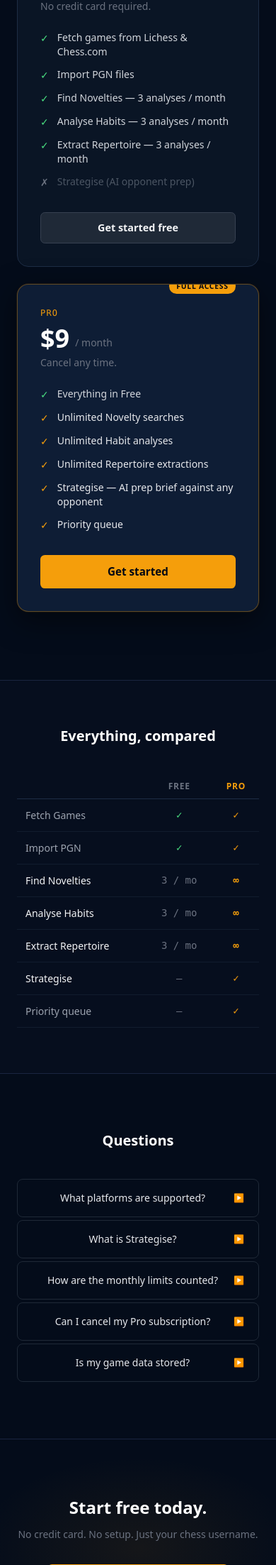
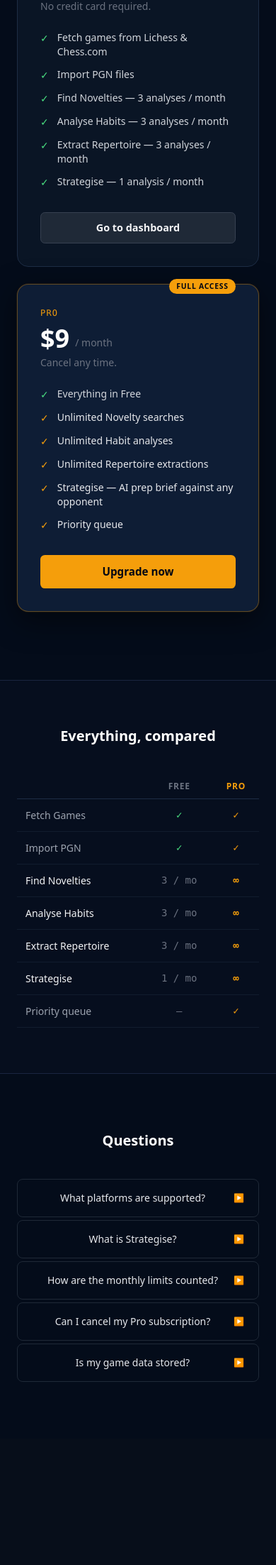
Before and after one commit to avigold/my-second, a Flask app: page /pricing in a window 390 px wide; the page is wider, and only the part inside the window is pictured. Shown: the part 563-2768 px from the top of that part at 71% size. After the commit the page ends 2510 px from the top of that part, so only its background shows below. Run offline with Flask 3, Linux system fonts and the light colour scheme; the visitor is signed in with stand-in values (Sample User, id 1); some libraries are stand-ins or nearby versions.

Commit message:
Sync server state: Stripe live mode, titled roles, stability fixes
- Stripe: switch to live keys; fix portal error handling; add test/live
  checkout and webhook flow
- Roles: add chess title roles (GM/IM/FM/WGM/WIM/WFM/CM/WCM/NM) that
  grant Pro access; show title badge on account page instead of "Pro"
- Gunicorn: remove aggressive worker_abort hook; increase timeout to 300s
- DB pool: increase ThreadedConnectionPool max from 10 to 20
- Mobile: fix horizontal overflow on landing page (body overflow-x:hidden,
  CTA shimmer overflow-hidden)
- Jobs: fix _conn() exception handling; add queued status to cancel/delete

Co-Authored-By: Claude Sonnet 4.6 <noreply@anthropic.com>

```diff
--- /dev/null
+++ b/web/gunicorn.conf.py
@@ -0,0 +1,5 @@
+# Gunicorn configuration for mysecond-web.
+# Worker: single gthread worker with 16 threads.
+# The worker_abort hook is intentionally NOT present:
+# gunicorn handles worker timeouts by replacing the worker automatically,
+# so there is no need to kill the master process.
--- a/web/jobs.py
+++ b/web/jobs.py
@@ -105,7 +105,7 @@ class JobRegistry:
     """Thread-safe in-memory store with PostgreSQL persistence."""
 
     def __init__(self, database_url: str) -> None:
-        self._pool = psycopg2.pool.ThreadedConnectionPool(1, 10, database_url)
+        self._pool = psycopg2.pool.ThreadedConnectionPool(2, 20, database_url)
         self._lock = threading.Lock()
         self._jobs: dict[str, Job] = {}
         self._init_db()
--- a/web/server.py
+++ b/web/server.py
@@ -479,13 +479,16 @@ def _kill_job_process(job) -> None:
 # Plan / freemium helpers
 # ---------------------------------------------------------------------------
 
-_FREE_LIMITS: dict[str, int] = {"search": 3, "habits": 3, "repertoire": 3}
-_PRO_ONLY: set[str] = {"strategise"}
+_FREE_LIMITS: dict[str, int] = {"search": 3, "habits": 3, "repertoire": 3, "strategise": 1}
+_PRO_ONLY: set[str] = set()
+
+
+_TITLED_ROLES = {"GM", "WGM", "IM", "WIM", "FM", "WFM", "CM", "WCM", "NM"}
 
 
 def _effective_plan(user: dict) -> str:
-    """Admins always get pro access; otherwise look up the subscriptions table."""
-    if user.get("role") == "admin":
+    """Admins and titled players always get pro access; otherwise look up subscriptions."""
+    if user.get("role") in {"admin"} | _TITLED_ROLES:
         return "pro"
     return registry.get_user_plan(user["id"])
 
@@ -759,10 +762,15 @@ def stripe_create_portal():
 
     s = _stripe_client()
     base = request.host_url.rstrip("/")
-    portal = s.billing_portal.Session.create(
-        customer=customer_id,
-        return_url=f"{base}/account",
-    )
+    try:
+        portal = s.billing_portal.Session.create(
+            customer=customer_id,
+            return_url=f"{base}/account",
+        )
+    except s.error.InvalidRequestError as e:
+        return jsonify({"error": str(e.user_message or e)}), 400
+    except s.error.StripeError as e:
+        return jsonify({"error": str(e.user_message or e)}), 502
     return jsonify({"url": portal.url})
 
 
--- a/web/templates/base.html
+++ b/web/templates/base.html
@@ -92,7 +92,7 @@
     .nav-drawer-link:hover { color: #f59e0b; }
   </style>
 </head>
-<body class="bg-gray-950 text-gray-100 min-h-screen">
+<body class="bg-gray-950 text-gray-100 min-h-screen" style="overflow-x:hidden;">
   <!-- Nav -->
   <nav class="border-b border-gray-800 px-6 py-3 flex items-center gap-6" id="main-nav">
     <a href="/" class="font-bold text-amber-400 text-lg tracking-tight shrink-0">♘ mysecond</a>
--- a/web/templates/dashboard.html
+++ b/web/templates/dashboard.html
@@ -22,6 +22,11 @@
        style="bottom:-80px;right:-60px;width:500px;height:400px;
               background:radial-gradient(ellipse,rgba(59,130,246,0.055) 0%,transparent 60%);
               border-radius:50%;"></div>
+
+  <!-- Knight watermark -->
+  <div class="absolute pointer-events-none select-none hidden lg:block"
+       style="right:4%;top:50%;transform:translateY(-50%);font-size:18rem;
+              line-height:1;opacity:0.028;color:#f59e0b;user-select:none;">♞</div>
 
   <div class="relative z-10 max-w-4xl">
     <p class="text-amber-400 text-xs font-mono uppercase tracking-widest mb-4 select-none">Agentic AI Analysis</p>
--- a/web/templates/landing.html
+++ b/web/templates/landing.html
@@ -193,7 +193,7 @@
 <section class="text-center px-6 py-28" style="background:#040c1a;">
 
   <!-- Subtle amber shimmer behind the CTA -->
-  <div class="relative inline-block">
+  <div class="relative inline-block overflow-hidden">
     <div class="absolute pointer-events-none"
          style="top:50%;left:50%;transform:translate(-50%,-50%);
                 width:500px;height:300px;
--- a/web/templates/pricing.html
+++ b/web/templates/pricing.html
@@ -68,25 +68,25 @@
             <span class="text-gray-300">Extract Repertoire — 3 analyses / month</span>
           </li>
           <li class="flex items-start gap-3 text-sm">
-            <span style="color:#6b7280;flex-shrink:0;margin-top:1px;">✗</span>
-            <span class="text-gray-600">Strategise (AI opponent prep)</span>
+            <span style="color:#4ade80;flex-shrink:0;margin-top:1px;">✓</span>
+            <span class="text-gray-300">Strategise — 1 analysis / month</span>
           </li>
         </ul>
 
-        <a href="/auth/google"
+        <a href="{{ '/account' if current_user else '/auth/google' }}"
            style="display:block;text-align:center;padding:0.65rem 1.5rem;
                   border-radius:0.4rem;font-weight:600;font-size:0.9rem;
                   background:#1f2937;color:#f3f4f6;text-decoration:none;
                   border:1px solid #374151;transition:background 0.15s,border-color 0.15s;"
            onmouseover="this.style.background='#374151';this.style.borderColor='#4b5563'"
            onmouseout="this.style.background='#1f2937';this.style.borderColor='#374151'">
-          Get started free
+          {{ 'Go to dashboard' if current_user else 'Get started free' }}
         </a>
       </div>
 
 
       <!-- ── Pro ──────────────────────────────────────────────────────── -->
-      <div class="rounded-2xl border p-8 flex flex-col relative overflow-hidden"
+      <div class="rounded-2xl border p-8 flex flex-col relative"
            style="background:#0e1d35;border-color:rgba(245,158,11,0.35);
                   box-shadow:0 0 0 1px rgba(245,158,11,0.06),0 12px 40px rgba(0,0,0,0.5);">
 
@@ -138,7 +138,7 @@
           </li>
         </ul>
 
-        <a href="/auth/google"
+        <a href="{{ '/account' if current_user else '/auth/google' }}"
            style="display:block;text-align:center;padding:0.75rem 1.5rem;
                   border-radius:0.4rem;font-weight:700;font-size:0.95rem;
                   background:#f59e0b;color:#030712;text-decoration:none;
@@ -146,7 +146,7 @@
                   box-shadow:0 0 0 0 rgba(245,158,11,0);"
            onmouseover="this.style.background='#fbbf24';this.style.boxShadow='0 0 20px rgba(245,158,11,0.3)'"
            onmouseout="this.style.background='#f59e0b';this.style.boxShadow='none'">
-          Get started
+          {{ 'Upgrade now' if current_user else 'Get started' }}
         </a>
       </div>
 
@@ -182,7 +182,7 @@
           ("Find Novelties",     "3 / mo", "∞",   true),
           ("Analyse Habits",     "3 / mo", "∞",   true),
           ("Extract Repertoire", "3 / mo", "∞",   true),
-          ("Strategise",               "—", "✓",  true),
+          ("Strategise",         "1 / mo", "∞",  true),
           ("Priority queue",           "—", "✓",  false),
         ] %}
         {% for label, free_val, pro_val, highlight in rows %}
@@ -256,6 +256,7 @@
 </section>
 
 
+{% if not current_user %}
 <!-- ─── Final CTA ─────────────────────────────────────────────────────────── -->
 <section class="text-center px-6 py-20" style="background:#040c1a;border-top:1px solid #1a2540;">
   <div class="relative inline-block">
@@ -286,6 +287,7 @@
     </div>
   </div>
 </section>
+{% endif %}
 
 {% endblock %}
 
```
Also changed, not shown: web/templates/account.html (+9 -13 lines).
